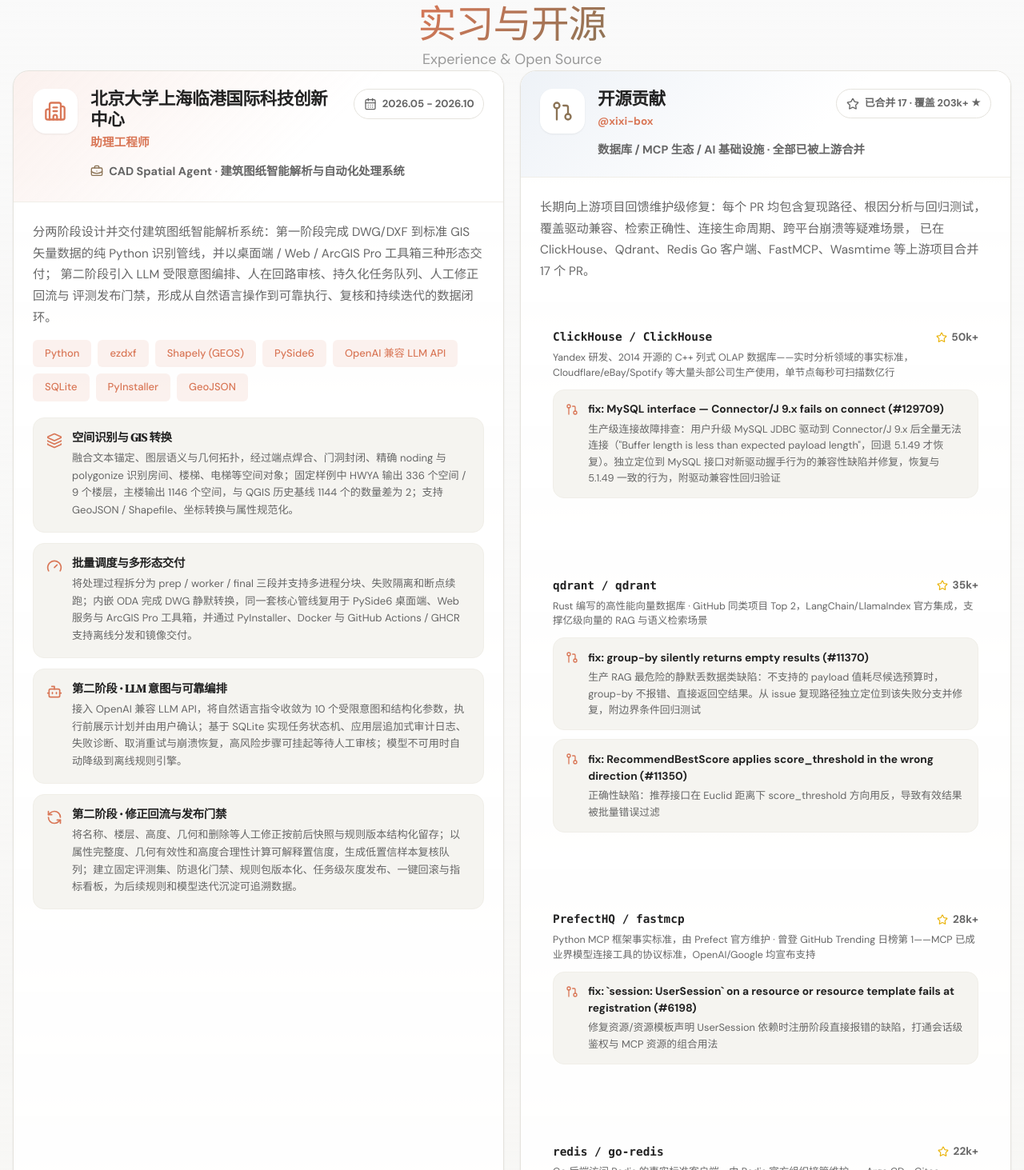
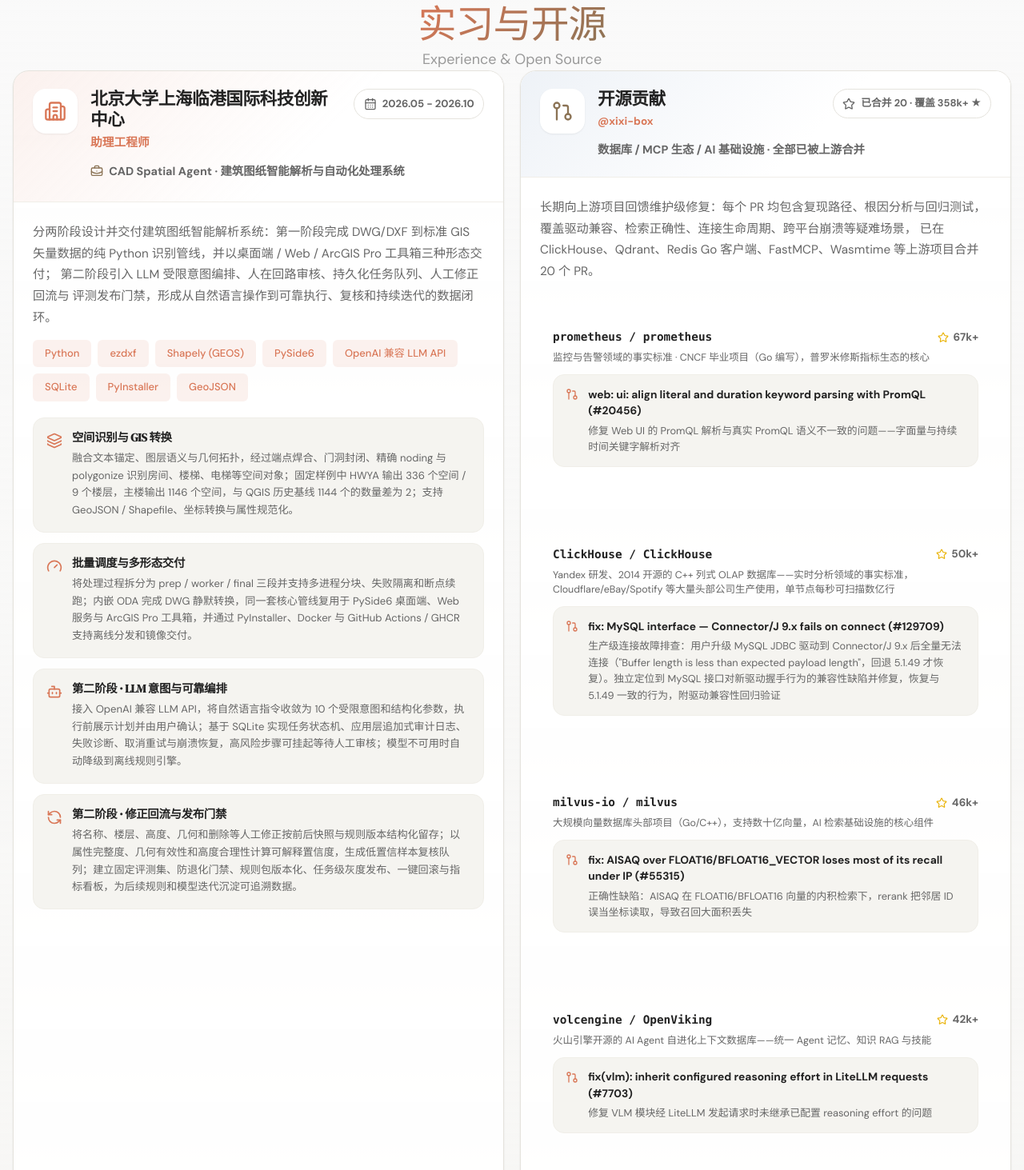
Before and after one commit to wangshun-china/interview-web, a Vue app: page / in a window 1280 px wide. Shown: the part 787-2250 px from the top of the page at 80% size. Built offline with nearby package versions, Linux system fonts and the light colour scheme.

Commit message:
resume: repair mangled RuVector/MCP region from editor race; 15 groups, 20 PRs verified

```diff
--- a/src/components/OpenSourceCard.vue
+++ b/src/components/OpenSourceCard.vue
@@ -69,6 +69,19 @@ import { GitPullRequest, Star } from 'lucide-vue-next'
 
 const repos = [
   {
+    name: 'prometheus / prometheus',
+    url: 'https://github.com/prometheus/prometheus',
+    stars: '67k+',
+    desc: '监控与告警领域的事实标准 · CNCF 毕业项目（Go 编写），普罗米修斯指标生态的核心',
+    prs: [
+      {
+        title: 'web: ui: align literal and duration keyword parsing with PromQL (#20456)',
+        note: '修复 Web UI 的 PromQL 解析与真实 PromQL 语义不一致的问题——字面量与持续时间关键字解析对齐',
+        url: 'https://github.com/prometheus/prometheus/pull/20456',
+      },
+    ],
+  },
+  {
     name: 'ClickHouse / ClickHouse',
     url: 'https://github.com/ClickHouse/ClickHouse',
     stars: '50k+',
@@ -78,6 +91,32 @@ const repos = [
         title: 'fix: MySQL interface — Connector/J 9.x fails on connect (#129709)',
         note: '生产级连接故障排查：用户升级 MySQL JDBC 驱动到 Connector/J 9.x 后全量无法连接（"Buffer length is less than expected payload length"，回退 5.1.49 才恢复）。独立定位到 MySQL 接口对新驱动握手行为的兼容性缺陷并修复，恢复与 5.1.49 一致的行为，附驱动兼容性回归验证',
         url: 'https://github.com/ClickHouse/ClickHouse/pull/129709',
+      },
+    ],
+  },
+  {
+    name: 'milvus-io / milvus',
+    url: 'https://github.com/milvus-io/milvus',
+    stars: '46k+',
+    desc: '大规模向量数据库头部项目（Go/C++），支持数十亿向量，AI 检索基础设施的核心组件',
+    prs: [
+      {
+        title: 'fix: AISAQ over FLOAT16/BFLOAT16_VECTOR loses most of its recall under IP (#55315)',
+        note: '正确性缺陷：AISAQ 在 FLOAT16/BFLOAT16 向量的内积检索下，rerank 把邻居 ID 误当坐标读取，导致召回大面积丢失',
+        url: 'https://github.com/milvus-io/milvus/pull/55315',
+      },
+    ],
+  },
+  {
+    name: 'volcengine / OpenViking',
+    url: 'https://github.com/volcengine/OpenViking',
+    stars: '42k+',
+    desc: '火山引擎开源的 AI Agent 自进化上下文数据库——统一 Agent 记忆、知识 RAG 与技能',
+    prs: [
+      {
+        title: 'fix(vlm): inherit configured reasoning effort in LiteLLM requests (#7703)',
+        note: '修复 VLM 模块经 LiteLLM 发起请求时未继承已配置 reasoning effort 的问题',
+        url: 'https://github.com/volcengine/OpenViking/pull/7703',
       },
     ],
   },
@@ -193,19 +232,6 @@ const repos = [
     ],
   },
   {
-    name: 'modelcontextprotocol / rust-sdk',
-    url: 'https://github.com/modelcontextprotocol/rust-sdk',
-    stars: '4k+',
-    desc: 'MCP 协议官方 Rust SDK · Anthropic 发起、业界公认的模型-工具连接标准，覆盖服务端/客户端双端实现',
-    prs: [
-      {
-        title: 'fix: stateful session workers ignore config.cancellation_token after shutdown (#1427)',
-        note: '资源生命周期缺陷：streamable-http 有状态会话在 shutdown 后仍忽略 cancellation_token、worker 残留存活——定位连接关闭与任务取消的信号传递断点并修复',
-        url: 'https://github.com/modelcontextprotocol/rust-sdk/pull/1427',
-      },
-    ],
-  },
-  {
     name: 'ruvnet / RuVector',
     url: 'https://github.com/ruvnet/RuVector',
     stars: '4k+',
@@ -233,6 +259,19 @@ const repos = [
         title: 'fix: Code-motion mutation retains a full syntax-tree clone at every nesting level (#2825)',
         note: '修复代码移动变换在每层嵌套都保留完整语法树克隆导致的内存爆炸问题',
         url: 'https://github.com/bytecodealliance/wasm-tools/pull/2825',
+      },
+    ],
+  },
+  {
+    name: 'modelcontextprotocol / rust-sdk',
+    url: 'https://github.com/modelcontextprotocol/rust-sdk',
+    stars: '4k+',
+    desc: 'MCP 协议官方 Rust SDK · Anthropic 发起、业界公认的模型-工具连接标准，覆盖服务端/客户端双端实现',
+    prs: [
+      {
+        title: 'fix: stateful session workers ignore config.cancellation_token after shutdown (#1427)',
+        note: '资源生命周期缺陷：streamable-http 有状态会话在 shutdown 后仍忽略 cancellation_token、worker 残留存活——定位连接关闭与任务取消的信号传递断点并修复',
+        url: 'https://github.com/modelcontextprotocol/rust-sdk/pull/1427',
       },
     ],
   },
```
